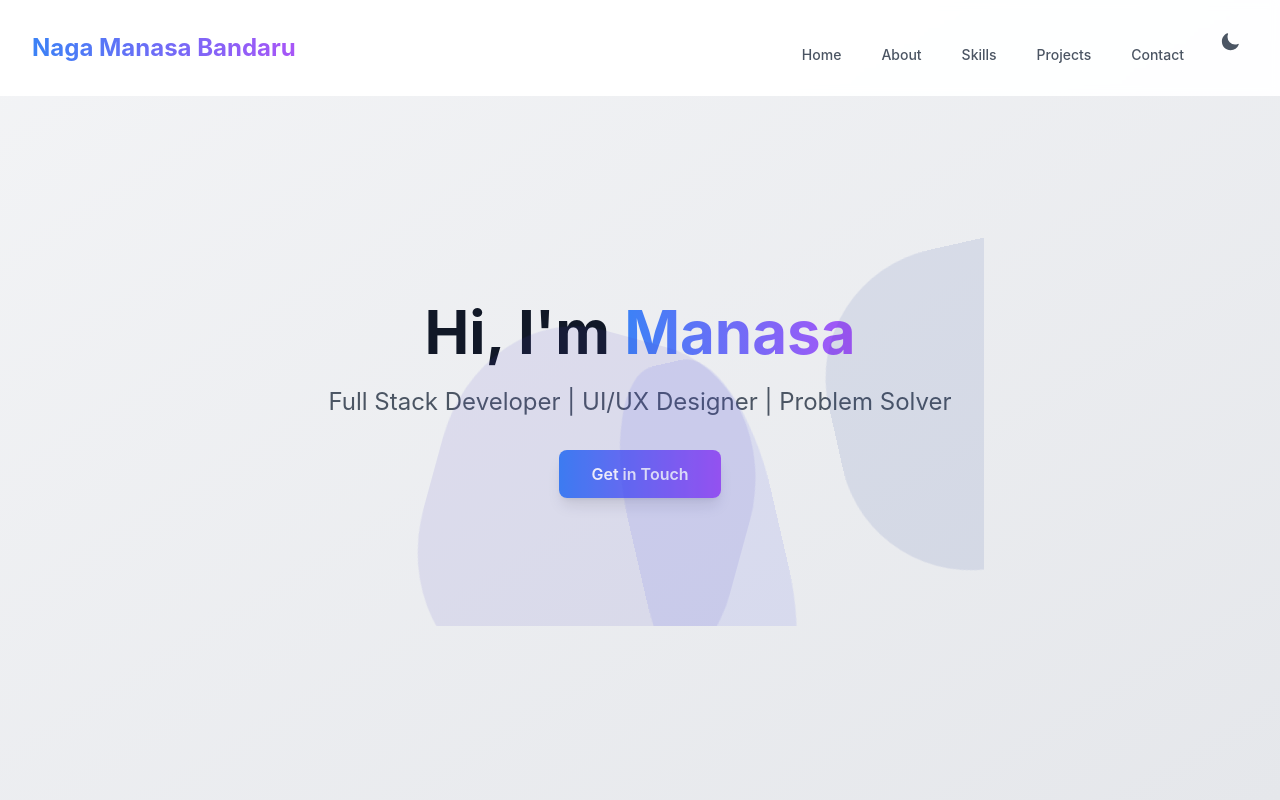
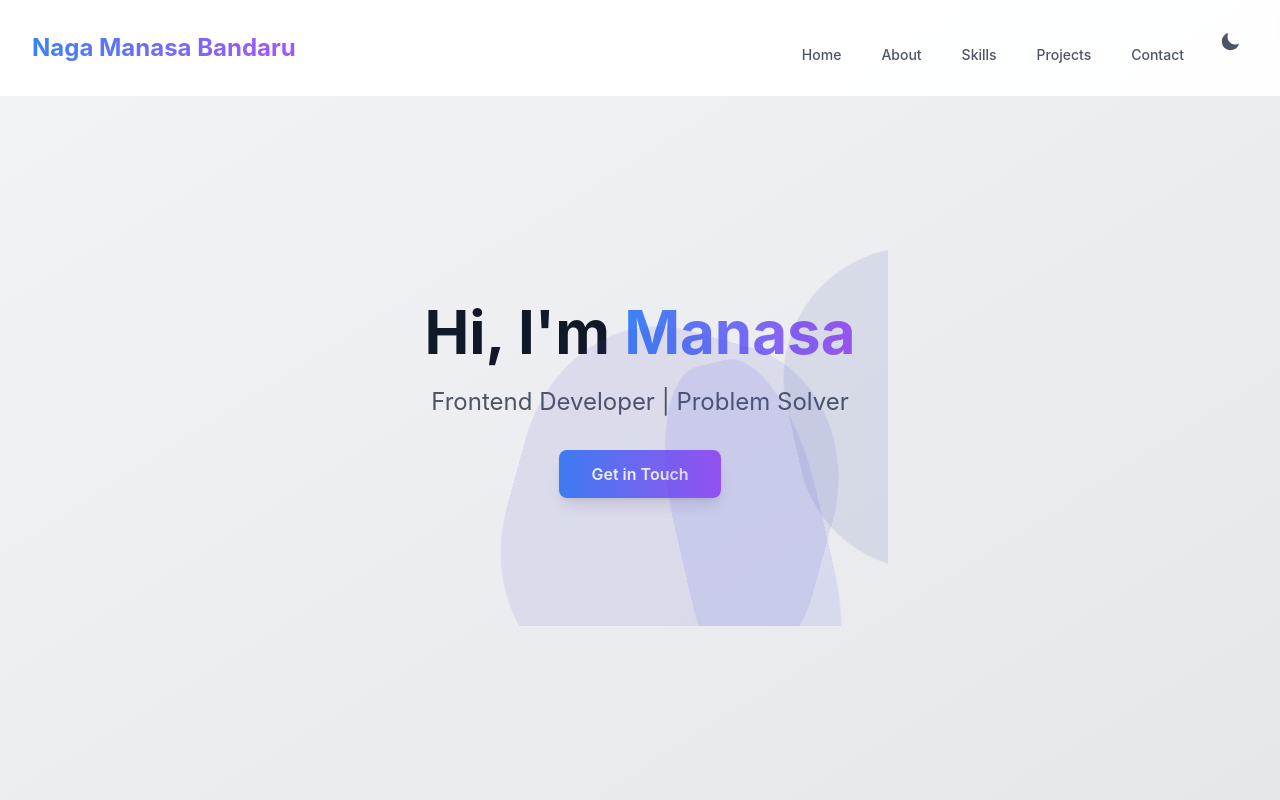
Before and after one commit to manasa-ganesh/manasa-portfolio, a React (Create React App) app: page / in a window 1280 px wide. Shown: the top 800 px of the page. Built offline with nearby package versions, Linux system fonts and the light colour scheme.

Commit message:
Update Welcome component to modify job title from "Full Stack Developer | UI/UX Designer" to "Frontend Developer | Problem Solver" for clarity and focus.

```diff
--- a/src/components/Welcome.js
+++ b/src/components/Welcome.js
@@ -17,7 +17,7 @@ function Welcome() {
                         Hi, I'm <span className="bg-gradient-to-r from-blue-500 to-purple-500 bg-clip-text text-transparent">Manasa</span>
                     </h1>
                     <p className="text-xl sm:text-2xl text-gray-600 dark:text-gray-300 mb-8 transition-colors duration-300">
-                        Full Stack Developer | UI/UX Designer | Problem Solver
+                        Frontend Developer | Problem Solver
                     </p>
                     <motion.div
                         initial={{ opacity: 0 }}
```
